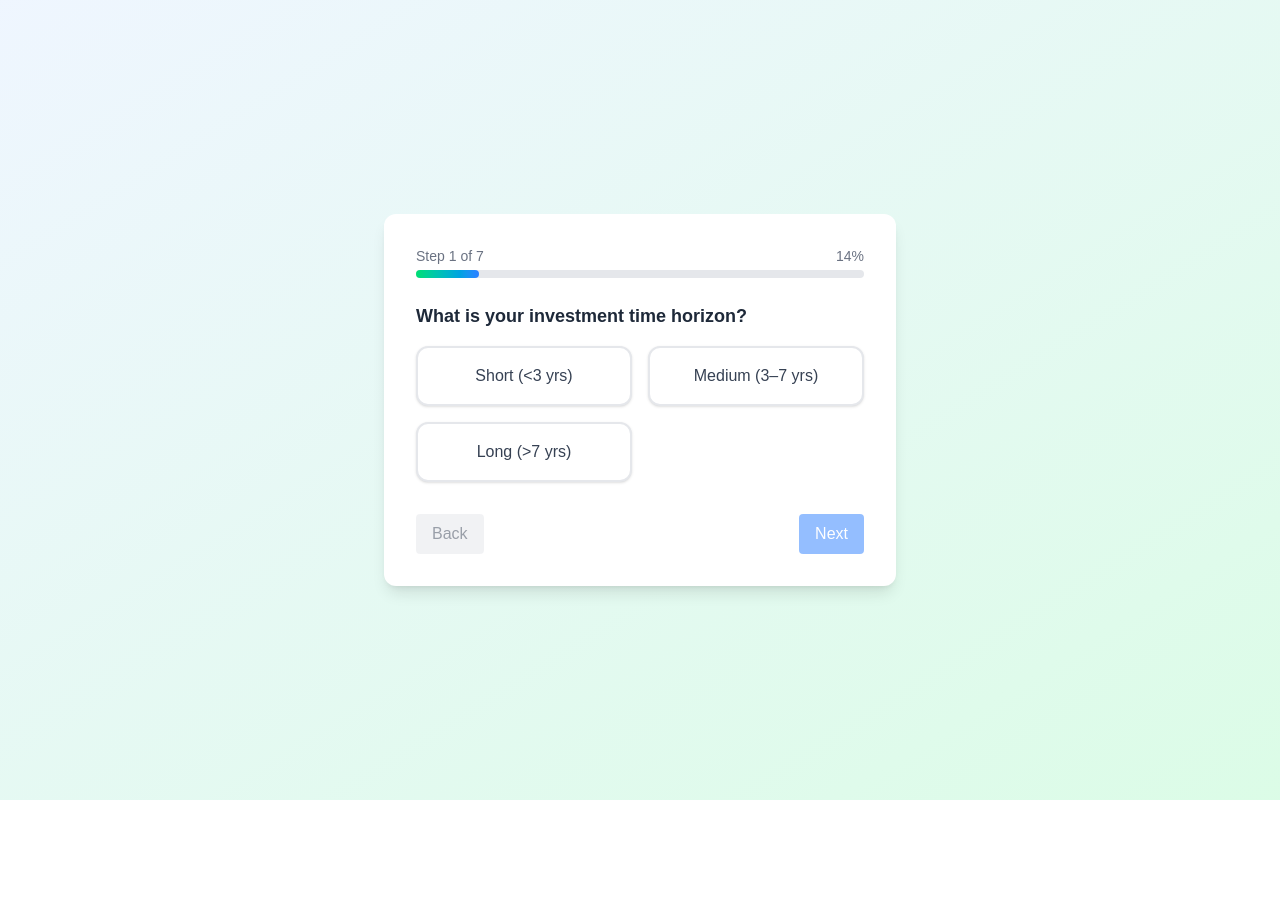
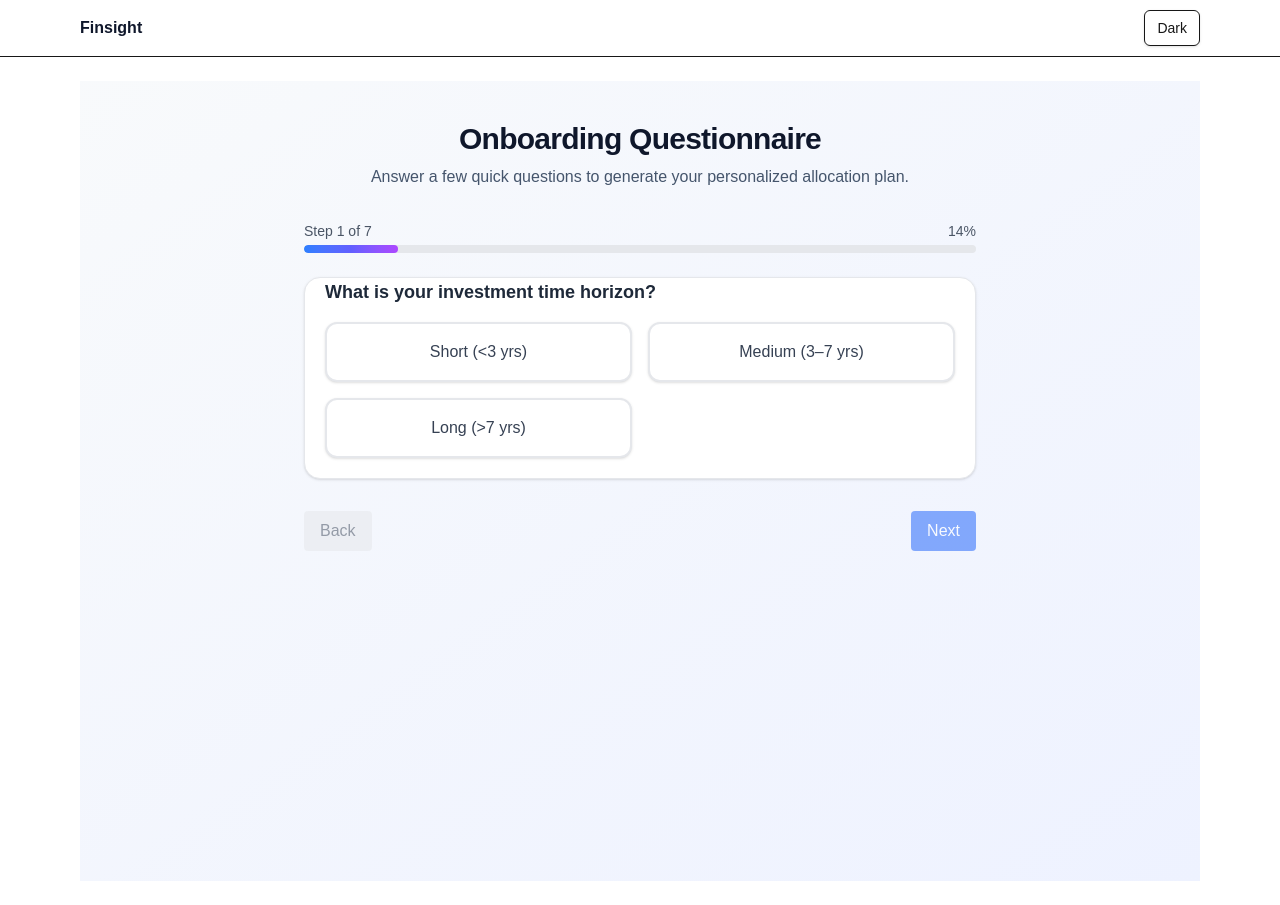
Before and after one commit to arunclementcristiano/finsight, a Next.js app in the folder frontend/: page /PortfolioManagement/Onboarding in a window 1280 px wide. Before the commit the page ends 800 px from the top, so only its background shows below. Built offline with nearby package versions, Linux system fonts and the light colour scheme.

Commit message:
Checkpoint before follow-up message
Co-authored-by: arunclement007 <arunclement007@gmail.com>

```diff
--- a/frontend/src/app/PortfolioManagement/Onboarding/Questionnaire.tsx
+++ b/frontend/src/app/PortfolioManagement/Onboarding/Questionnaire.tsx
@@ -25,7 +25,6 @@ export default function Questionnaire() {
 			setLocalPlan(allocation);
 			setPlan(allocation);
 			setShowSummary(true);
-			// router.push("/PortfolioManagement/Onboarding/Summary"); // optional route navigation
 		} else {
 			setStep(s => Math.min(questions.length - 1, s + 1));
 		}
@@ -33,8 +32,8 @@ export default function Questionnaire() {
 	const prevStep = () => setStep(s => Math.max(0, s - 1));
 
 	return (
-		<div className="min-h-screen flex flex-col items-center justify-center bg-gradient-to-br from-blue-50 to-green-100 p-4">
-			<div className="w-full max-w-lg bg-white rounded-xl shadow-lg p-8 flex flex-col items-center">
+		<div className="flex items-center justify-center">
+			<div className="w-full max-w-2xl">
 				<ProgressBar current={showSummary ? questions.length : step + 1} total={questions.length} />
 				{showSummary && localPlan ? (
 					<Summary plan={localPlan} />
@@ -56,7 +55,7 @@ export default function Questionnaire() {
 								Back
 							</button>
 							<button
-								className="px-4 py-2 rounded bg-blue-500 text-white disabled:opacity-50"
+								className="px-4 py-2 rounded bg-blue-600 text-white disabled:opacity-50"
 								onClick={nextStep}
 								disabled={questions[step].key === "preferredAssets"
 									? !questionnaire["preferredAssets"] || (Array.isArray(questionnaire["preferredAssets"]) && questionnaire["preferredAssets"].length === 0)
--- a/frontend/src/app/PortfolioManagement/Onboarding/page.tsx
+++ b/frontend/src/app/PortfolioManagement/Onboarding/page.tsx
@@ -1,5 +1,15 @@
 import Questionnaire from "./Questionnaire";
 
 export default function PortfolioManagementOnboardingPage() {
-  return <Questionnaire />;
+	return (
+		<div className="min-h-screen bg-gradient-to-br from-slate-50 to-indigo-50 dark:from-slate-900 dark:to-slate-950">
+			<div className="mx-auto max-w-3xl px-4 py-10">
+				<div className="mb-8 text-center">
+					<h1 className="text-3xl font-bold tracking-tight text-slate-900 dark:text-slate-100">Onboarding Questionnaire</h1>
+					<p className="mt-2 text-slate-600 dark:text-slate-400">Answer a few quick questions to generate your personalized allocation plan.</p>
+				</div>
+				<Questionnaire />
+			</div>
+		</div>
+	);
 }
--- a/frontend/src/app/PortfolioManagement/components/ProgressBar.tsx
+++ b/frontend/src/app/PortfolioManagement/components/ProgressBar.tsx
@@ -1,4 +1,5 @@
 import React from "react";
+import { Progress } from "../../components/Progress";
 
 interface ProgressBarProps {
 	current: number;
@@ -9,16 +10,7 @@ export default function ProgressBar({ current, total }: ProgressBarProps) {
 	const percent = Math.round((current / total) * 100);
 	return (
 		<div className="w-full mb-6">
-      <div className="flex justify-between text-sm text-gray-500 mb-1">
-        <span>Step {current} of {total}</span>
-        <span>{percent}%</span>
-      </div>
-      <div className="w-full h-2 bg-gray-200 rounded-full">
-        <div
-          className="h-2 bg-gradient-to-r from-green-400 to-blue-500 rounded-full transition-all"
-          style={{ width: `${percent}%` }}
-        />
-      </div>
+			<Progress value={percent} label={`Step ${current} of ${total}`} />
 		</div>
 	);
 }
--- a/frontend/src/app/PortfolioManagement/components/QuestionCard.tsx
+++ b/frontend/src/app/PortfolioManagement/components/QuestionCard.tsx
@@ -1,4 +1,5 @@
 import React from "react";
+import { Card, CardContent } from "../../components/Card";
 
 interface QuestionCardProps {
 	questionText: string;
@@ -10,38 +11,35 @@ interface QuestionCardProps {
 
 export default function QuestionCard({ questionText, options, selected, onChange, multiSelect }: QuestionCardProps) {
 	const isSelected = (option: string) => {
-    if (multiSelect && Array.isArray(selected)) {
-      return selected.includes(option);
-    }
+		if (multiSelect && Array.isArray(selected)) return selected.includes(option);
 		return selected === option;
 	};
 
 	const handleClick = (option: string) => {
 		if (multiSelect && Array.isArray(selected)) {
-      if (selected.includes(option)) {
-        onChange(selected.filter((o: string) => o !== option));
-      } else {
-        onChange([...selected, option]);
-      }
+			if (selected.includes(option)) onChange(selected.filter((o: string) => o !== option));
+			else onChange([...selected, option]);
 		} else {
 			onChange(option);
 		}
 	};
 
 	return (
-    <div className="w-full">
+		<Card className="w-full">
+			<CardContent>
 				<div className="mb-4 text-lg font-semibold text-gray-800">{questionText}</div>
 				<div className="grid grid-cols-1 sm:grid-cols-2 gap-4">
 					{options.map(option => (
 						<button
 							key={option}
-            className={`rounded-xl p-4 border-2 transition-colors font-medium shadow-sm focus:outline-none focus:ring-2 focus:ring-blue-400 focus:ring-offset-2 ${isSelected(option) ? "border-blue-500 bg-blue-50 text-blue-700" : "border-gray-200 bg-white text-gray-700 hover:border-blue-300"}`}
+							className={`rounded-xl p-4 border-2 transition-all font-medium shadow-sm focus:outline-none focus:ring-2 focus:ring-blue-400 focus:ring-offset-2 ${isSelected(option) ? "border-blue-600 bg-gradient-to-br from-blue-50 to-indigo-50 text-blue-800" : "border-gray-200 bg-white text-gray-700 hover:border-blue-300 hover:shadow"}`}
 							onClick={() => handleClick(option)}
 						>
 							{option}
 						</button>
 					))}
 				</div>
-    </div>
+			</CardContent>
+		</Card>
 	);
 }
--- /dev/null
+++ b/frontend/src/app/components/Button.tsx
@@ -0,0 +1,55 @@
+"use client";
+import React from "react";
+import { cn } from "./utils";
+
+type ButtonVariant = "primary" | "secondary" | "outline" | "ghost" | "danger";
+type ButtonSize = "sm" | "md" | "lg";
+
+interface ButtonProps extends React.ButtonHTMLAttributes<HTMLButtonElement> {
+  variant?: ButtonVariant;
+  size?: ButtonSize;
+  leftIcon?: React.ReactNode;
+}
+
+export function Button({
+  className,
+  variant = "primary",
+  size = "md",
+  leftIcon,
+  children,
+  ...props
+}: ButtonProps) {
+  const variantClasses: Record<ButtonVariant, string> = {
+    primary:
+      "bg-blue-600 text-white hover:bg-blue-700 focus-visible:ring-blue-500",
+    secondary:
+      "bg-green-600 text-white hover:bg-green-700 focus-visible:ring-green-500",
+    outline:
+      "border border-gray-300 text-gray-800 hover:bg-gray-50 dark:border-gray-700 dark:text-gray-200 dark:hover:bg-gray-800",
+    ghost:
+      "text-gray-700 hover:bg-gray-100 dark:text-gray-300 dark:hover:bg-gray-800",
+    danger:
+      "bg-red-600 text-white hover:bg-red-700 focus-visible:ring-red-500",
+  };
+
+  const sizeClasses: Record<ButtonSize, string> = {
+    sm: "h-9 px-3 text-sm",
+    md: "h-10 px-4 text-sm",
+    lg: "h-11 px-5 text-base",
+  };
+
+  return (
+    <button
+      className={cn(
+        "inline-flex items-center justify-center rounded-lg font-medium shadow-sm transition-colors focus-visible:outline-none focus-visible:ring-2 disabled:opacity-50 disabled:pointer-events-none",
+        variantClasses[variant],
+        sizeClasses[size],
+        className
+      )}
+      {...props}
+    >
+      {leftIcon ? <span className="mr-2 inline-flex items-center">{leftIcon}</span> : null}
+      {children}
+    </button>
+  );
+}
--- /dev/null
+++ b/frontend/src/app/components/Card.tsx
@@ -0,0 +1,28 @@
+import React from "react";
+import { cn } from "./utils";
+
+interface CardProps extends React.HTMLAttributes<HTMLDivElement> {}
+
+export function Card({ className, ...props }: CardProps) {
+	return <div className={cn("rounded-2xl border border-gray-200 bg-white shadow-sm dark:border-gray-800 dark:bg-gray-900", className)} {...props} />;
+}
+
+export function CardHeader({ className, ...props }: React.HTMLAttributes<HTMLDivElement>) {
+	return <div className={cn("p-5", className)} {...props} />;
+}
+
+export function CardTitle({ className, ...props }: React.HTMLAttributes<HTMLHeadingElement>) {
+	return <h3 className={cn("text-lg font-semibold tracking-tight", className)} {...props} />;
+}
+
+export function CardDescription({ className, ...props }: React.HTMLAttributes<HTMLParagraphElement>) {
+	return <p className={cn("text-sm text-gray-500 dark:text-gray-400", className)} {...props} />;
+}
+
+export function CardContent({ className, ...props }: React.HTMLAttributes<HTMLDivElement>) {
+	return <div className={cn("px-5 pb-5", className)} {...props} />;
+}
+
+export function CardFooter({ className, ...props }: React.HTMLAttributes<HTMLDivElement>) {
+	return <div className={cn("p-5 pt-0", className)} {...props} />;
+}
--- /dev/null
+++ b/frontend/src/app/components/Navbar.tsx
@@ -0,0 +1,36 @@
+"use client";
+import React, { useEffect, useState } from "react";
+import { cn } from "./utils";
+
+export default function Navbar() {
+	const [dark, setDark] = useState(false);
+
+	useEffect(() => {
+		const saved = localStorage.getItem("theme-dark") === "1";
+		setDark(saved);
+		document.documentElement.classList.toggle("dark", saved);
+	}, []);
+
+	function toggleTheme() {
+		const next = !dark;
+		setDark(next);
+		localStorage.setItem("theme-dark", next ? "1" : "0");
+		document.documentElement.classList.toggle("dark", next);
+	}
+
+	return (
+		<nav className={cn("sticky top-0 z-40 w-full border-b bg-white/70 backdrop-blur supports-[backdrop-filter]:bg-white/60 dark:bg-slate-900/70 dark:border-slate-800")}>
+			<div className="mx-auto max-w-6xl px-4 h-14 flex items-center justify-between">
+				<div className="font-bold text-slate-900 dark:text-slate-100">Finsight</div>
+				<div className="flex items-center gap-3">
+					<button
+						className="inline-flex h-9 items-center rounded-md border px-3 text-sm shadow-sm hover:bg-gray-50 dark:hover:bg-slate-800 dark:border-slate-700"
+						onClick={toggleTheme}
+					>
+						{dark ? "Light" : "Dark"}
+					</button>
+				</div>
+			</div>
+		</nav>
+	);
+}
--- /dev/null
+++ b/frontend/src/app/components/Progress.tsx
@@ -0,0 +1,26 @@
+import React from "react";
+import { cn } from "./utils";
+
+interface ProgressProps {
+	value: number; // 0-100
+	label?: string;
+	className?: string;
+}
+
+export function Progress({ value, label, className }: ProgressProps) {
+	const clamped = Math.max(0, Math.min(100, Math.round(value)));
+	return (
+		<div className={cn("w-full", className)}>
+			<div className="flex items-center justify-between text-sm text-gray-600 mb-1">
+				{label ? <span>{label}</span> : <span />}
+				<span>{clamped}%</span>
+			</div>
+			<div className="h-2 w-full rounded-full bg-gray-200 dark:bg-gray-800 overflow-hidden">
+				<div
+					className="h-2 rounded-full bg-gradient-to-r from-blue-500 via-indigo-500 to-purple-500 transition-all"
+					style={{ width: `${clamped}%` }}
+				/>
+			</div>
+		</div>
+	);
+}
--- /dev/null
+++ b/frontend/src/app/components/utils.ts
@@ -0,0 +1,3 @@
+export function cn(...classes: Array<string | false | null | undefined>) {
+	return classes.filter(Boolean).join(" ");
+}
--- a/frontend/src/app/layout.tsx
+++ b/frontend/src/app/layout.tsx
@@ -1,6 +1,7 @@
 import type { Metadata } from "next";
 import { Geist, Geist_Mono } from "next/font/google";
 import './globals.css';
+import Navbar from "./components/Navbar";
 
 const geistSans = Geist({
 	variable: "--font-geist-sans",
@@ -13,8 +14,8 @@ const geistMono = Geist_Mono({
 });
 
 export const metadata: Metadata = {
-  title: "Create Next App",
-  description: "Generated by create next app",
+	title: "Finsight",
+	description: "Personal finance & allocation planner",
 };
 
 export default function RootLayout({
@@ -24,10 +25,9 @@ export default function RootLayout({
 }>) {
 	return (
 		<html lang="en">
-      <body
-        className={`${geistSans.variable} ${geistMono.variable} antialiased`}
-      >
-        {children}
+			<body className={`${geistSans.variable} ${geistMono.variable} antialiased bg-white dark:bg-slate-950`}>
+				<Navbar />
+				<main className="mx-auto max-w-6xl px-4 py-6">{children}</main>
 			</body>
 		</html>
 	);
```
Also changed, not shown: frontend/src/app/PortfolioManagement/Onboarding/Summary.tsx (+39 -54 lines). Lines whose indentation alone changed are shown as unchanged.
